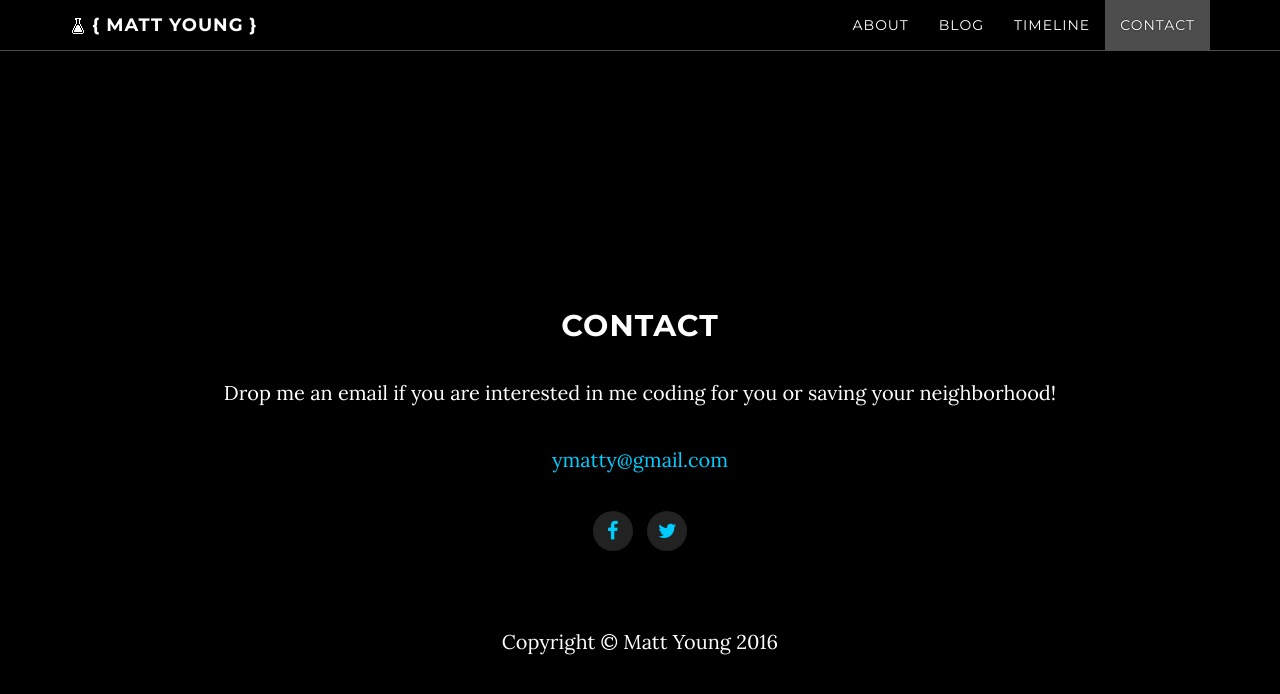
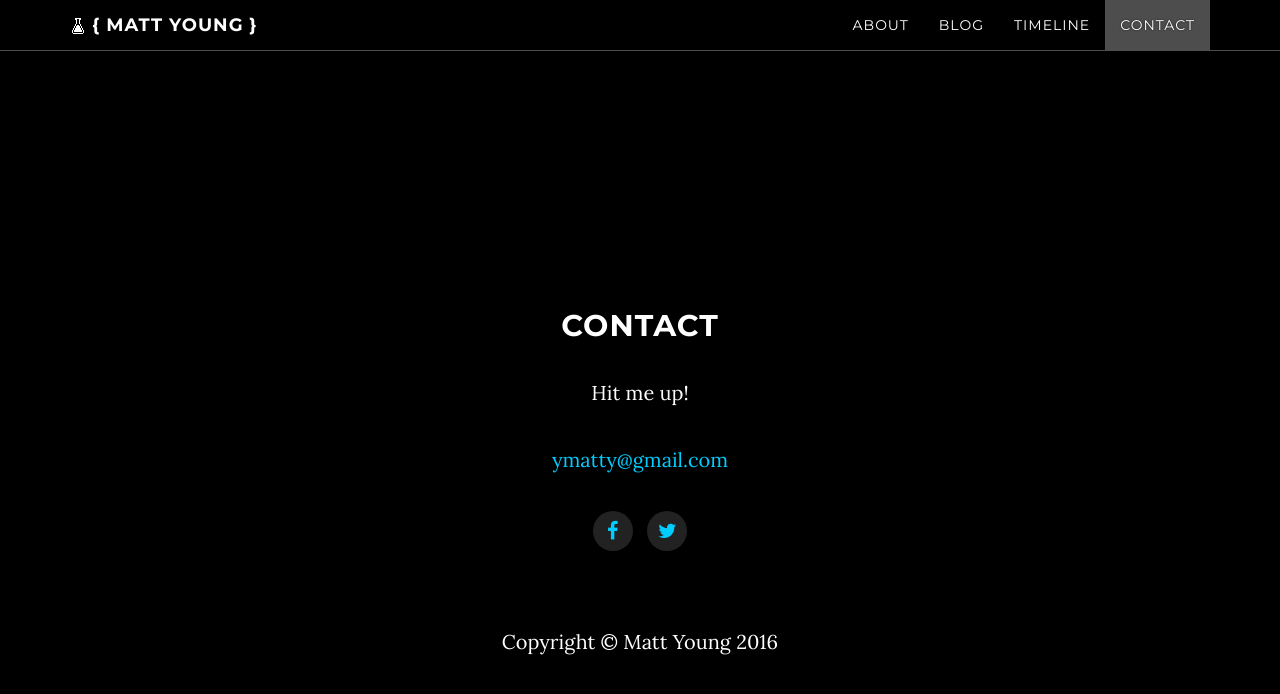
Before and after one commit to directdetour/dd-blog, a Jekyll site: the page built from index.html, in a window 1280 px wide and 900 px high, scrolled down 2905 px. Shown: the top 694 px of the window. Built offline with Jekyll 4.4.1, drawn with Linux system fonts in a browser that asks for light colours; nearby versions of some CDN libraries; comment, search, counter and statistics services are not loaded.

Commit message:
Update contact.html

```diff
--- a/contact.html
+++ b/contact.html
@@ -5,4 +5,4 @@
 ---
 ## Contact
 
-Drop me an email if you are interested in me coding for you or saving your neighborhood!
+Hit me up!
```
